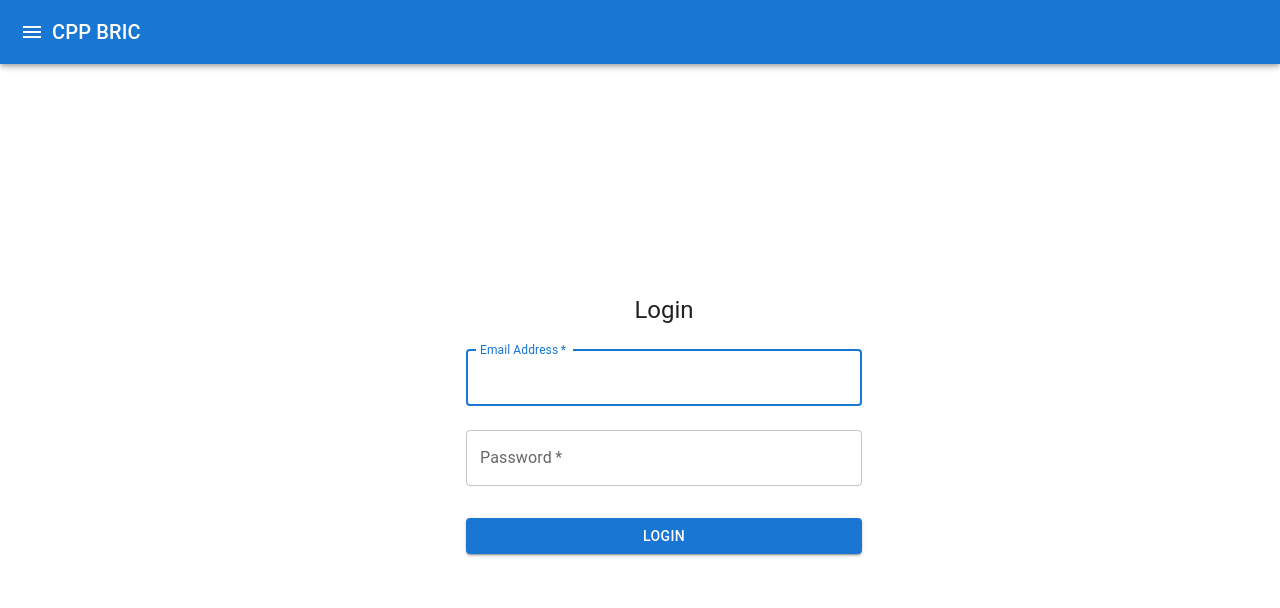
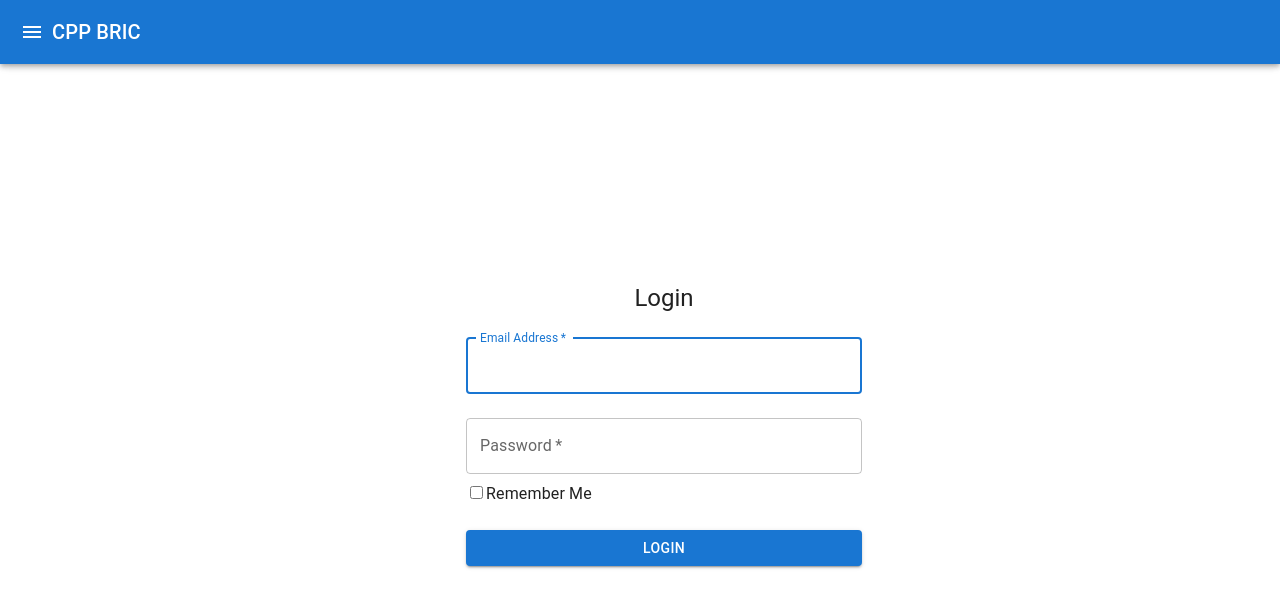
Before and after one commit to bimuk/4800-BRIC, a React (Vite) app in the folder client/: page /login in a window 1280 px wide. Shown: the top 608 px of the page. Built offline with nearby package versions, Linux system fonts and the light colour scheme.

Commit message:
added remeberME function but still gettig error when logging out

```diff
--- a/client/src/components/Dashboard.jsx
+++ b/client/src/components/Dashboard.jsx
@@ -4,14 +4,22 @@ import { auth } from '../firebaseConfig';
 import BarcodeGenerator from './BarcodeGenerator';
 import { useNavigate } from 'react-router-dom';
 import { Button, Box, Typography, Container } from '@mui/material';
+import * as firebase from 'firebase/app';
+
 
 const Dashboard = () => {
   const [user] = useAuthState(auth);
   const navigate = useNavigate();
 
   const handleLogout = async () => {
-    await auth.signOut();
-    navigate('/login');
+    try {
+      await firebase.auth().setPersistence(firebase.auth.Auth.Persistence.SESSION);
+      await firebase.auth().signOut();
+      navigate('/login');
+    } catch (error) {
+      console.error('Error logging out:', error);
+      alert('Error logging out');
+    }
   };
 
   return (
@@ -21,6 +29,7 @@ const Dashboard = () => {
           Dashboard
         </Typography>
         {user ? (
+          // having issue with the redirecting
           <div>
             <Typography variant="body1" sx={{ mt: 2 }}>
               Welcome, {user.email}
--- a/client/src/components/Login.jsx
+++ b/client/src/components/Login.jsx
@@ -5,6 +5,7 @@ import { useNavigate } from 'react-router-dom';
 import { TextField, Button, Box, Typography, Container } from '@mui/material';
 
 const Login = () => {
+  const [rememberMe, setRemeberMe] = useState(false);
   const [email, setEmail] = useState('');
   const [password, setPassword] = useState('');
   const navigate = useNavigate();
@@ -12,6 +13,7 @@ const Login = () => {
   const handleLogin = async (e) => {
     e.preventDefault();
     try {
+      await Firebase.auth().setPersistence(rememberMe ? firebase.auth.Auth.Persistence.LOCAL : firebase.auth.Auth.Persistence.SESSION);
       await signInWithEmailAndPassword(auth, email, password);
       navigate('/dashboard');
     } catch (error) {
@@ -25,6 +27,7 @@ const Login = () => {
         <Typography component="h1" variant="h5">
           Login
         </Typography>
+
         <Box component="form" onSubmit={handleLogin} sx={{ mt: 1 }}>
           <TextField
             margin="normal"
@@ -50,6 +53,14 @@ const Login = () => {
             value={password}
             onChange={(e) => setPassword(e.target.value)}
           />
+          <label>
+            <input
+              type="checkbox"
+              checked={rememberMe}
+              onChange={(e) => setRemeberMe(e.target.checked)}
+              />
+            Remember Me
+          </label>
           <Button
             type="submit"
             fullWidth
```
